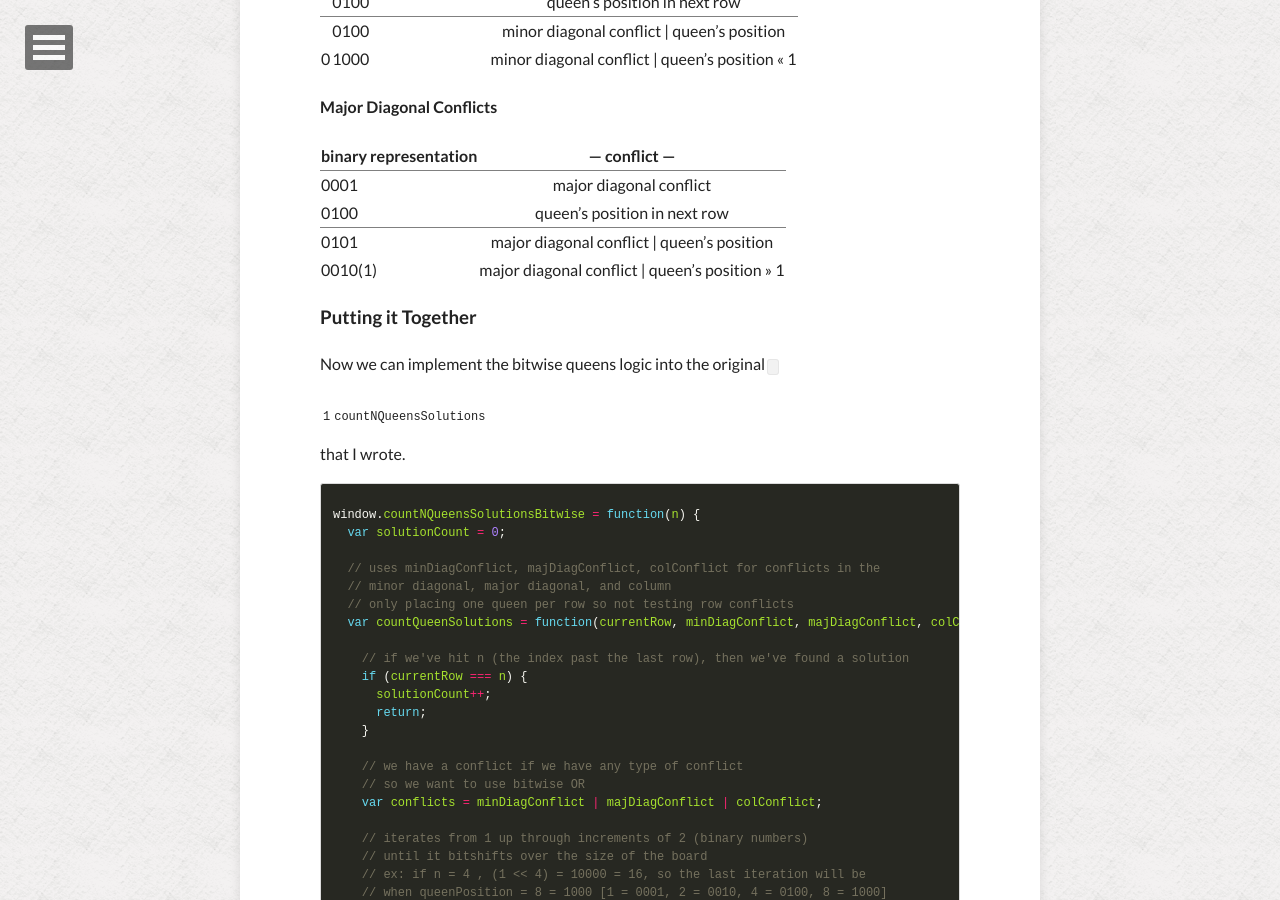
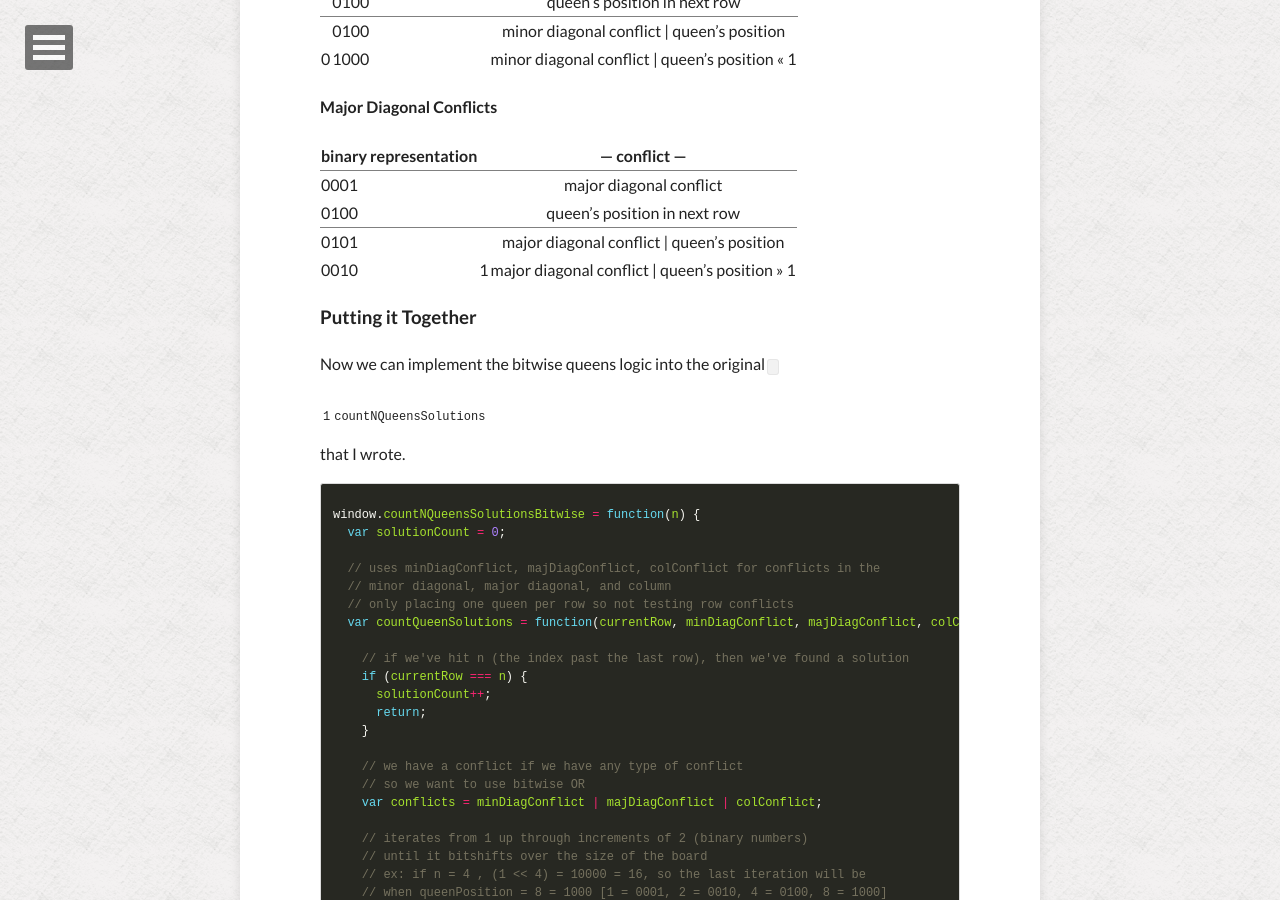
Before and after one commit to jgpettibone/jgpettibone.github.io, a Jekyll site: the page built from _posts/2014-05-08-bitwise-n-queens.md, in a window 1280 px wide and 900 px high, scrolled down 4330 px. Built offline with Jekyll 4.4.1, drawn with Linux system fonts in a browser that asks for light colours; nearby versions of some CDN libraries; comment, search, counter and statistics services are not loaded.

Commit message:
One more format change

```diff
--- a/_posts/2014-05-08-bitwise-n-queens.md
+++ b/_posts/2014-05-08-bitwise-n-queens.md
@@ -141,13 +141,13 @@ We can build on this information in order to find the conflicts in the next row.
 
 #### Major Diagonal Conflicts
 
-|   binary representation |---  conflict  ---|
-|:-------------|:----------------:|
-|    0001      | major diagonal conflict |
-|    0100      | queen's position in next row |
-|              |:--------------------------------:|
-|    0101      | major diagonal conflict \| queen's position |
-|    0010(1)     | major diagonal conflict \| queen's position >> 1 |
+|   binary representation | |---  conflict  ---|
+|:-------------|-|:----------------:|
+|    0001      | | major diagonal conflict |
+|    0100      | | queen's position in next row |
+|              | |:--------------------------------:|
+|    0101      | | major diagonal conflict \| queen's position |
+|    0010  | 1 | major diagonal conflict \| queen's position >> 1 |
 {: rules="groups"}
 
 ### Putting it Together
```
